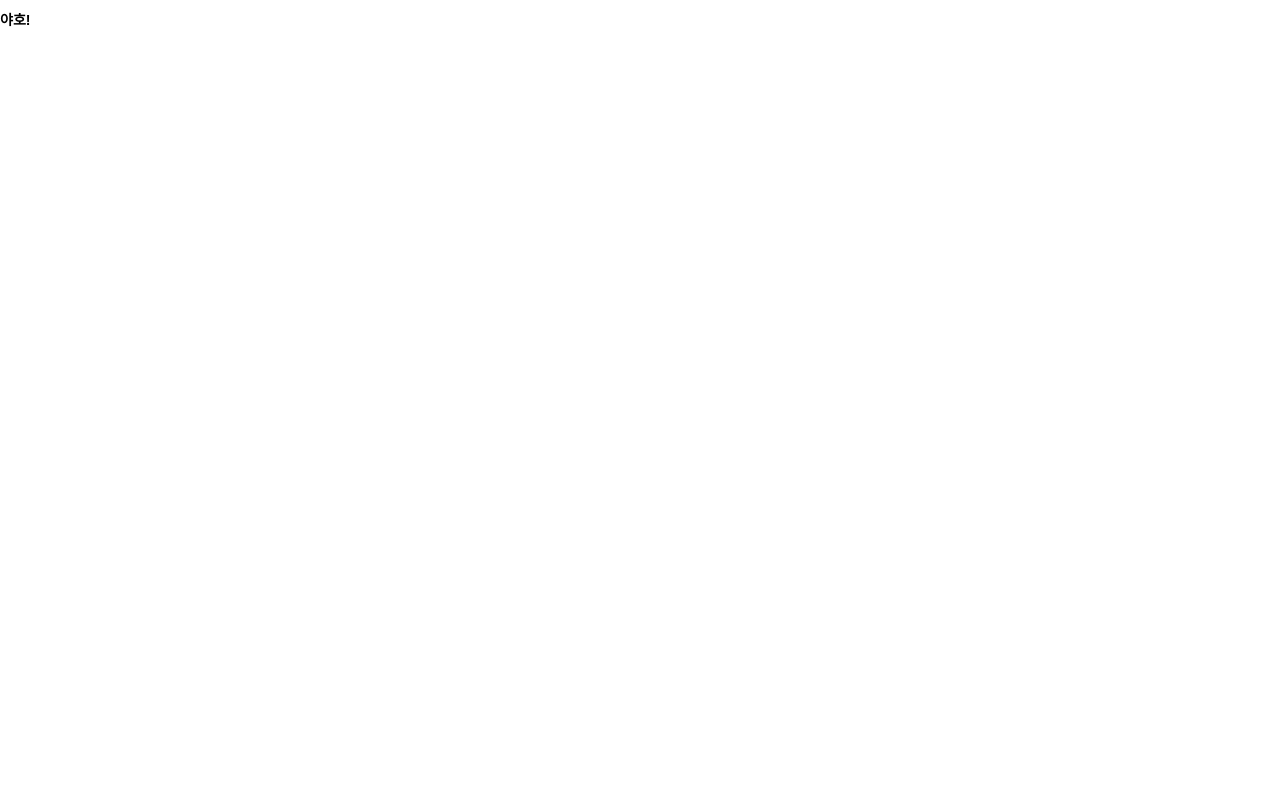
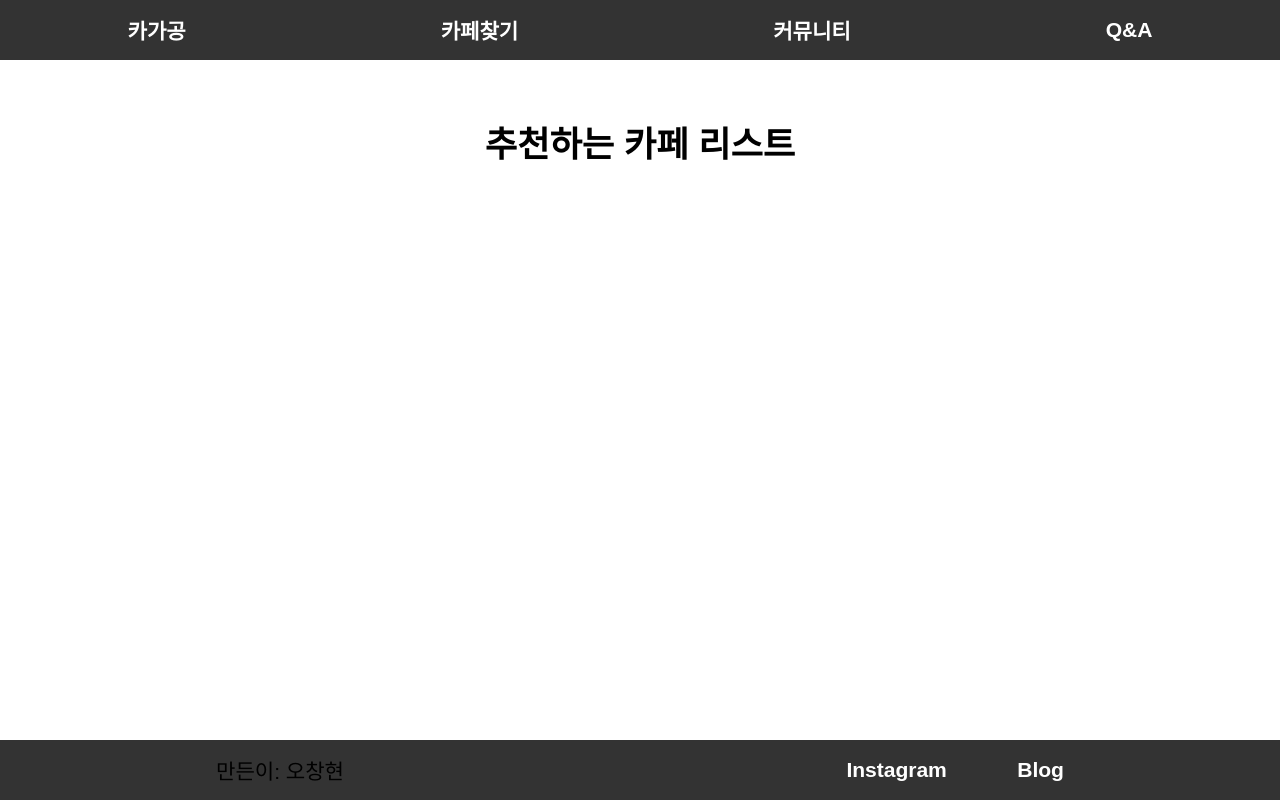
Before and after one commit to ChanghyeonO/ForStudyInCafe, a React (Create React App) app: page /cafemap in a window 1280 px wide. Before the commit this address had no page. Built offline with nearby package versions, Linux system fonts and the light colour scheme.

Commit message:
feat: 헤더 푸터 기본 완성

```diff
--- a/src/App.tsx
+++ b/src/App.tsx
@@ -1,12 +1,13 @@
 import React from 'react';
-import { Routes } from 'react-router-dom';
+import { Routes, Route } from 'react-router-dom';
+import CafeMap from './pages/MainHome/CafeMap';
 
 function App() {
 	return (
 		<>
-			<h1>야호!</h1>
-
-			<Routes></Routes>
+			<Routes>
+				<Route path='/cafemap' element={<CafeMap />}></Route>
+			</Routes>
 		</>
 	);
 }
--- /dev/null
+++ b/src/components/Footer/Footer.tsx
@@ -0,0 +1,21 @@
+import React from 'react';
+
+import { FooterContainer, MadeBy, Contact, StyledLink } from './FooterStyle';
+
+const Footer = () => {
+	return (
+		<>
+			<FooterContainer>
+				<MadeBy>만든이: 오창현</MadeBy>
+				<Contact>
+					<StyledLink to='https://www.instagram.com/5_changhyeon/'>
+						Instagram
+					</StyledLink>
+					<StyledLink to='https://velog.io/@ckdgus5189'>Blog</StyledLink>
+				</Contact>
+			</FooterContainer>
+		</>
+	);
+};
+
+export default Footer;
--- /dev/null
+++ b/src/components/Footer/FooterStyle.ts
@@ -0,0 +1,27 @@
+import styled from 'styled-components';
+import { Link } from 'react-router-dom';
+
+export const FooterContainer = styled.div`
+	display: flex;
+	justify-content: space-around;
+	align-items: center;
+	background-color: #333;
+	height: 8.5rem;
+	position: fixed;
+	bottom: 0;
+	width: 100%;
+`;
+
+export const MadeBy = styled.div`
+	font-size: 3rem;
+`;
+
+export const Contact = styled.div``;
+
+export const StyledLink = styled(Link)`
+	padding-left: 10rem;
+	color: #fff;
+	text-decoration: none;
+	font-size: 3rem;
+	font-weight: bold;
+`;
--- /dev/null
+++ b/src/components/Header/Header.tsx
@@ -0,0 +1,17 @@
+import React from 'react';
+import { HeaderContainer, StyledLink } from './HeaderStyle';
+
+const Header = () => {
+	return (
+		<>
+			<HeaderContainer>
+				<StyledLink to='/'>카가공</StyledLink>
+				<StyledLink to='/cafemap'>카페찾기</StyledLink>
+				<StyledLink to='/community'>커뮤니티</StyledLink>
+				<StyledLink to='/qna'>Q&A</StyledLink>
+			</HeaderContainer>
+		</>
+	);
+};
+
+export default Header;
--- /dev/null
+++ b/src/components/Header/HeaderStyle.ts
@@ -0,0 +1,23 @@
+import styled from 'styled-components';
+import { Link } from 'react-router-dom';
+
+export const HeaderContainer = styled.div`
+	display: flex;
+	justify-content: space-around;
+	align-items: center;
+	background-color: #333;
+	height: 8.5rem;
+	width: 100%;
+`;
+
+// export const Title = styled.h1`
+// 	color: #fff;
+// 	font-size: 3rem;
+// `;
+
+export const StyledLink = styled(Link)`
+	color: #fff;
+	text-decoration: none;
+	font-size: 3rem;
+	font-weight: bold;
+`;
--- /dev/null
+++ b/src/pages/MainHome/CafeMap.tsx
@@ -0,0 +1,15 @@
+import React from 'react';
+import Header from '../../components/Header/Header';
+import Footer from '../../components/Footer/Footer';
+import { Title } from './CafeMapStyle';
+
+const CafeMap = () => {
+	return (
+		<>
+			<Header />
+			<Title>추천하는 카페 리스트</Title>
+			<Footer />
+		</>
+	);
+};
+export default CafeMap;
--- /dev/null
+++ b/src/pages/MainHome/CafeMapStyle.ts
@@ -0,0 +1,9 @@
+import styled from 'styled-components';
+
+export const Title = styled.div`
+	width: 100%;
+	margin: 8rem 0 8rem 0;
+	text-align: center;
+	font-size: 5rem;
+	font-weight: 700;
+`;
```
